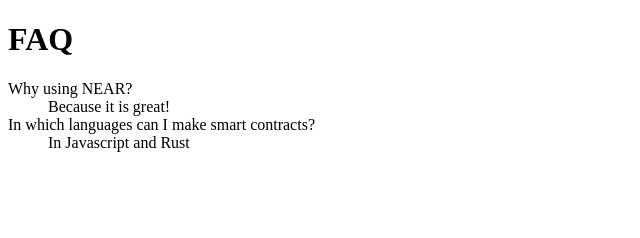
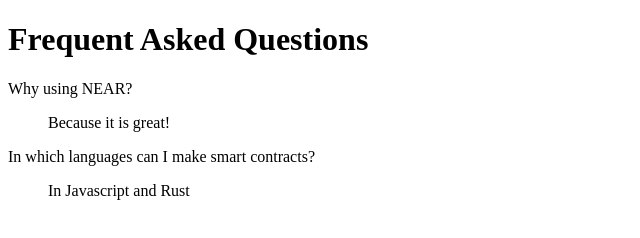
Before and after one commit to gagdiez/near-knowledge-base, a plain HTML site: page index.html in a window 1280 px wide. Shown: the whole page, without its empty margins (0-640 px from the left). Drawn offline with Linux system fonts and the light colour scheme.

Commit message:
Update index.html

```diff
--- a/index.html
+++ b/index.html
@@ -2,12 +2,12 @@
 <html lang="en">
   <head></head>
   <body>
-    <h1>FAQ</h1>
+    <h1>Frequent Asked Questions</h1>
     <dl>
       <dt> Why using NEAR? </dt>
-      <dd> Because it is great! </dd>
+      <dd> <p> Because it is great! </p> </dd>
       <dt> In which languages can I make smart contracts? </dt>
-      <dd> In Javascript and Rust </dd>
+      <dd> <p> In Javascript and Rust </p> </dd>
     </dl>
   </body>
 </html>
```
